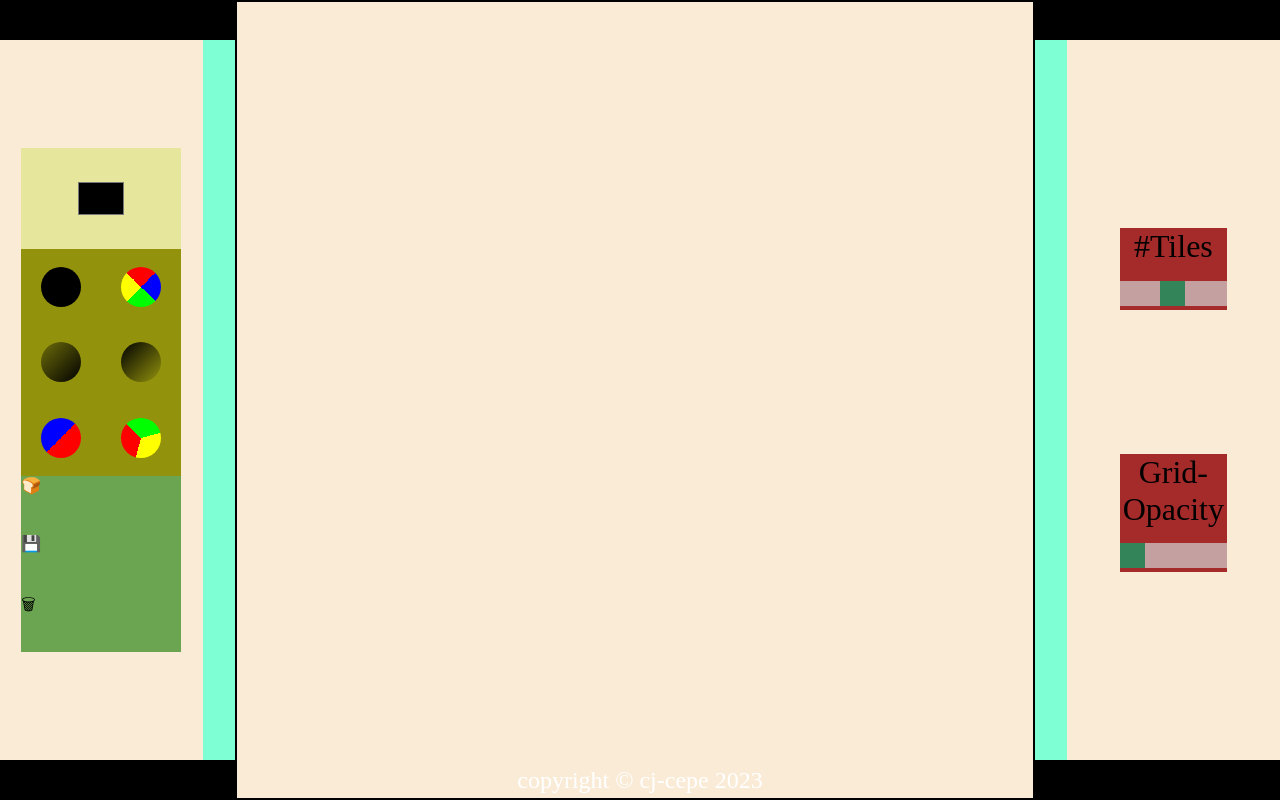
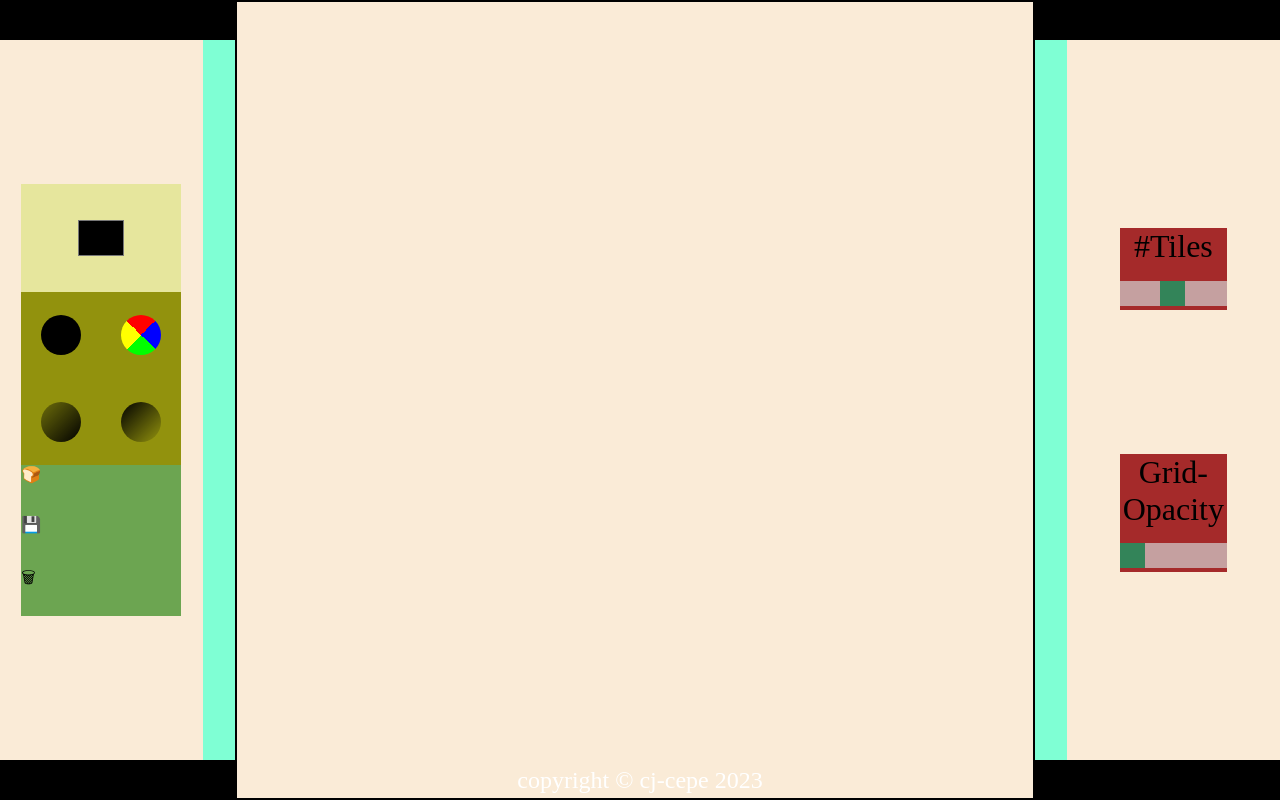
Before and after one commit to CJ-Cepe/Etch-A-Sketch, a plain HTML site: page index.html in a window 1280 px wide. Drawn offline with Linux system fonts and the light colour scheme.

Commit message:
remove the complementary and triadic icons

```diff
--- a/index.html
+++ b/index.html
@@ -31,12 +31,6 @@
                         <div class="blend-opt">
                             <div class="circle dark-light"></div>
                         </div>
-                        <div class="blend-opt">
-                            <div class="circle complementary"></div>
-                        </div>
-                        <div class="blend-opt">
-                            <div class="circle triadic"></div>
-                        </div>
                     </div>
                     <div id="tools-cont">
                         <div class="tool-opt">🍞</div>
--- a/scripts/main_script.js
+++ b/scripts/main_script.js
@@ -9,8 +9,6 @@ const elements = {
     solidIcon: document.querySelector('.solid'),
     lightDarkIcon: document.querySelector('.light-dark'),
     darkLightIcon: document.querySelector('.dark-light'),
-    complementaryIcon: document.querySelector('.complementary'),
-    triadicIcon:document.querySelector('.triadic')
 }
 
 const initial = {
@@ -73,20 +71,16 @@ function removeTiles(){
 }
 
 function updateIconColors(){
+    //recolor first icon
     elements.solidIcon.style.backgroundColor = initial.BASE_COLOR
-    console.log(initial.BASE_COLOR[0])
 
+    //change hex to rgb
     let rgba = hexToRgb(initial.BASE_COLOR)
     rgba = 'rgba(' + rgba + ','
-    console.log(rgba)
+
+    //recolor the shades/tint icon
     elements.lightDarkIcon.style.background = `linear-gradient(135deg, ${rgba}0.25) 0%, ${rgba}1) 100%)`
-    console.log(`linear-gradient(135deg, ${rgba} 0.25) 0%, ${rgba} 1) 100%);`)
-
     elements.darkLightIcon.style.background = `linear-gradient(135deg, ${rgba}1) 0%, ${rgba}0) 100%)`
-
-    let complementary = getComplementary(initial.BASE_COLOR)
-    elements.complementaryIcon.style.background = `linear-gradient(135deg, ${initial.BASE_COLOR} 50%, ${complementary} 50%)`
-    console.log(`linear-gradient(135deg, ${initial.BASE_COLOR} 50%, ${complementary} 50%)`)
 }
 
 function hexToRgb(hex){
@@ -102,13 +96,3 @@ function hexToRgb(hex){
     ];
     return aRgb
 }
-
-function getComplementary(color = ''){
-    let colorPart = color.slice(1);
-    let ind = parseInt(colorPart, 16);
-    let iter = ((1 << 4 * colorPart.length) - 1 - ind).toString(16);
-    while(iter.length < colorPart.length) {
-        iter = '0'+iter
-    }
-    return '#' + iter;
-}
--- a/stylesheet/main_style.css
+++ b/stylesheet/main_style.css
@@ -75,7 +75,7 @@ main {
 #toolbar-cont{
     background-color: aqua;
     width: 10rem;
-    height: 70%;
+    height: 60%;
 
     display: flex;
     flex-direction: column;
@@ -84,7 +84,7 @@ main {
 
 /* --- level 4 under toolbar-cont --- */
 #canvas-color-cont{
-    height: 20%;
+    height: 25%;
     background-color: rgb(230, 230, 157);
 
     display: flex;
@@ -93,7 +93,7 @@ main {
 }
 
 #blending-cont{
-    height: 45%;
+    height: 40%;
 
     display: flex;
     flex-wrap: wrap;
@@ -118,7 +118,7 @@ main {
 .blend-opt{
     background-color: rgb(146, 146, 13);
     width: 50%;
-    height: 33.333%;
+    height: 50%;
 
     display: flex;
     justify-content: center;
@@ -138,15 +138,6 @@ main {
     border-radius: 50%;
 }
 
-.complementary{
-    background: linear-gradient(135deg, blue 50%, red 50%);
-}
-
-.triadic{
-    background: conic-gradient(lime 120deg, yellow 0 240deg, red 0 360deg);
-    transform: rotate(315deg);
-}
-
 .light-dark{
     background: linear-gradient(135deg, rgba(0, 0, 0, 0.25) 0%, rgba(0, 0, 0, 1) 100%);
 }
```
